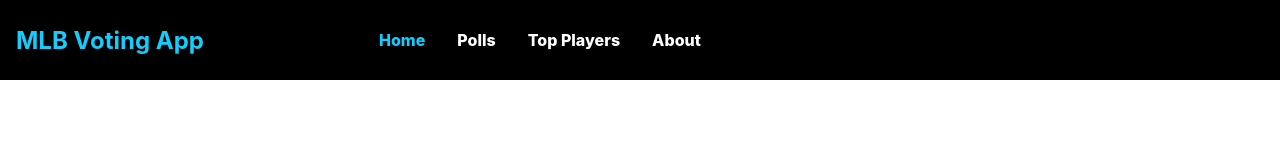
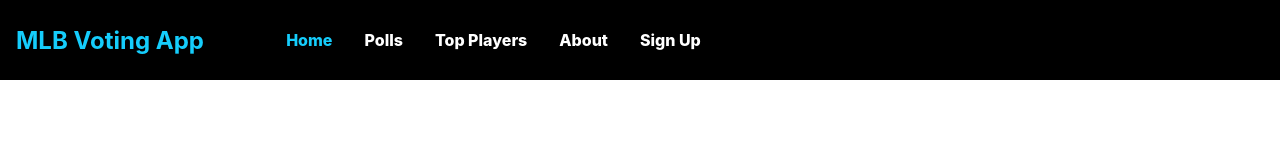
Before and after one commit to LuisCastilloKC/mlb_voting_app, a React (Create React App) app in the folder mlb_voting_frontend/: page / in a window 1280 px wide. Shown: the top 160 px of the page. Built offline with nearby package versions, Linux system fonts and the light colour scheme.

Commit message:
add Sign Up link to Navbar

```diff
--- a/mlb_voting_frontend/src/components/Navbar.jsx
+++ b/mlb_voting_frontend/src/components/Navbar.jsx
@@ -15,6 +15,7 @@ export const Navbar = () => {
                     <NavLink to="/polls" activeStyle>Polls</NavLink>
                     <NavLink to="/topplayers" activeStyle>Top Players</NavLink>
                     <NavLink to="/about" activeStyle>About</NavLink>
+                    <NavLink to="/signup" activeStyle>Sign Up</NavLink>
                 </NavMenu>
             </Nav>
         </>
```
